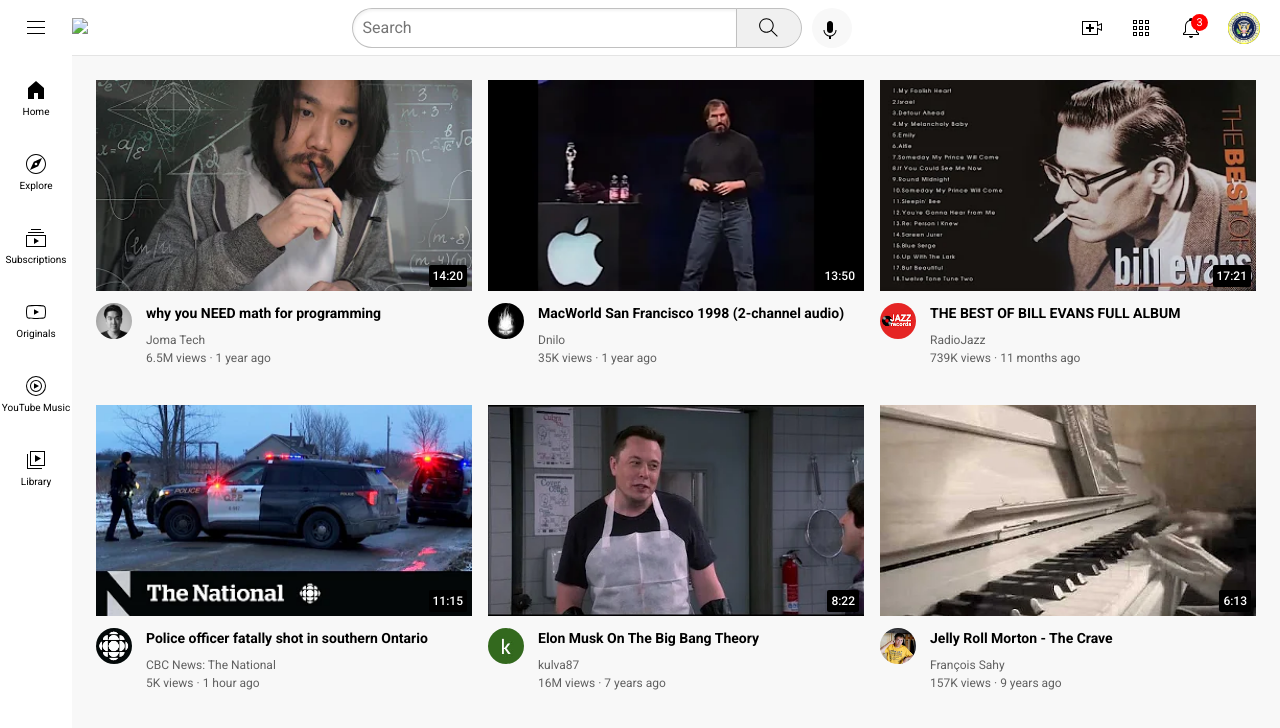
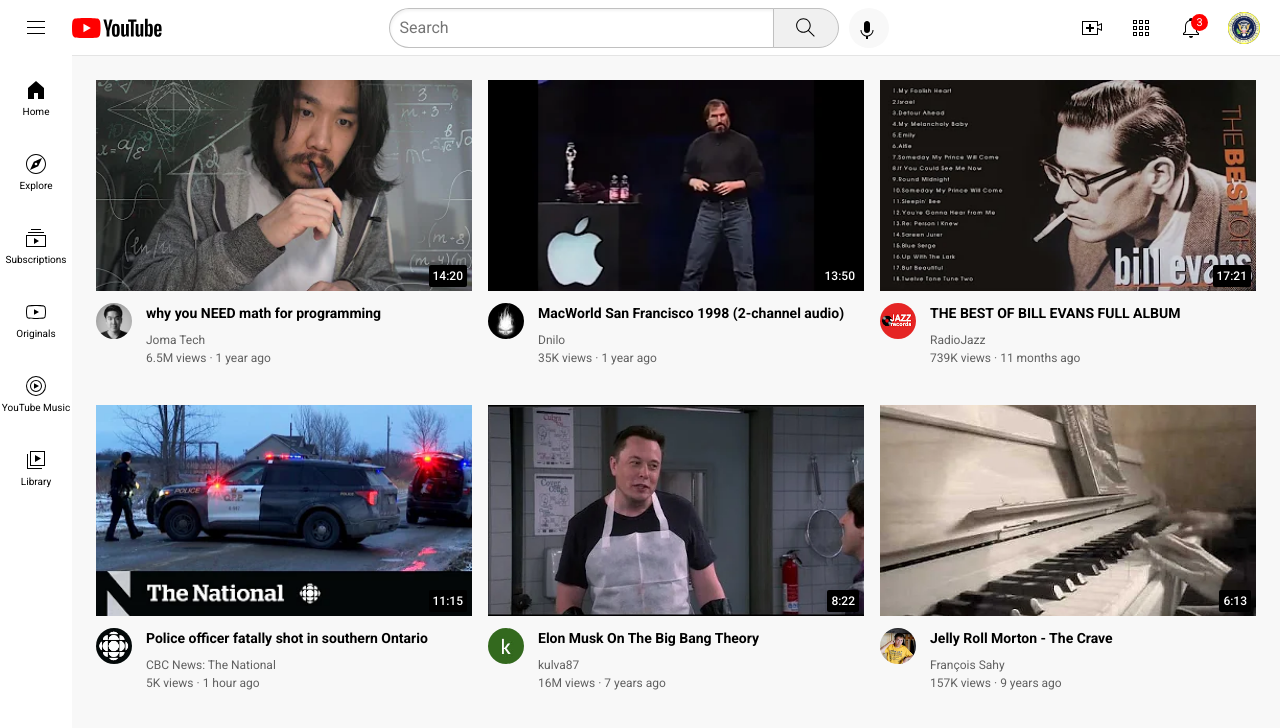
Before and after one commit to MaxYakovenko2006/youtubeclone, a plain HTML site: page index.html in a window 1280 px wide. Drawn offline with Linux system fonts and the light colour scheme; files that its build step writes are made by us from their sources; files whose address does not match are found by name.

Commit message:
Update index.html

```diff
--- a/index.html
+++ b/index.html
@@ -23,7 +23,7 @@
         class="hamburger-menu"
         src="icons/hamburger-menu.svg">
         <img class="youtube-logo"
-        src="icons/youtube-logo.svg">
+        src="youtube-logo.svg">
       </div>
       <div class="middle-section">
         <input class="search-bar"
```
